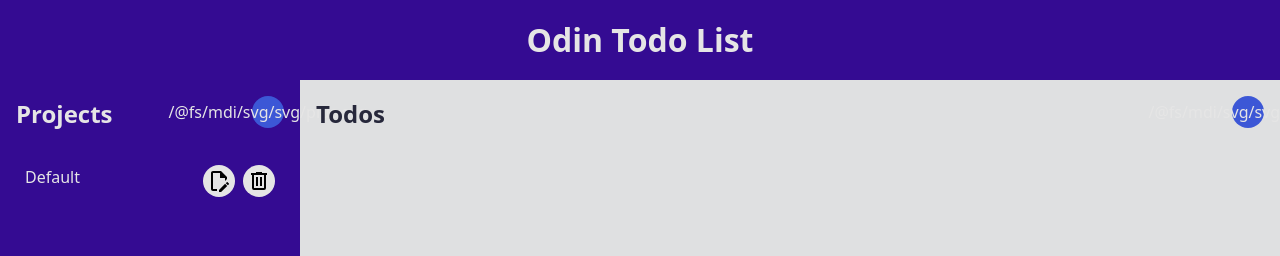
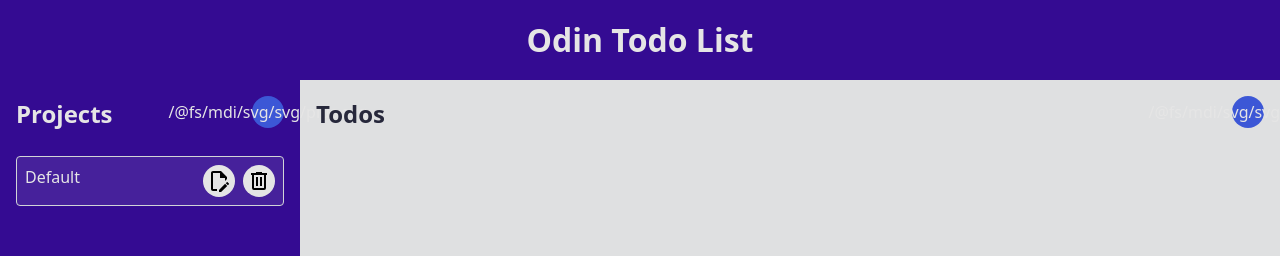
Before and after one commit to aquibulhaq/odin-todo-list, a website built with webpack: page src/template.html in a window 1280 px wide. Both pictures are taken after a click on the button 219 px from the left and 181 px from the top of the page. Shown: the top 256 px of the page. Built offline with nearby package versions, Linux system fonts and the light colour scheme.

Commit message:
Add project selection feature

```diff
--- a/src/controllers/app-controller.js
+++ b/src/controllers/app-controller.js
@@ -11,7 +11,9 @@
     }
 
     const projects = this.model.getAllProjects();
+    this.selectedProjectId = projects[0].id;
     this.view.showProjectList(projects);
+    this.view.setSelectedProject(this.selectedProjectId);
     this.view.showTodoList(projects[0].todos);
   }
 
@@ -37,4 +39,10 @@
     this.model.deleteProject(project);
     this.view.showProjectList(this.model.getAllProjects());
   }
+
+  onProjectButtonClick(projectId) {
+    this.selectedProjectId = projectId;
+    this.view.setSelectedProject(this.selectedProjectId);
+    this.view.showTodoList(this.model.getAllTodos(this.selectedProjectId));
+  }
 }
--- a/src/style.css
+++ b/src/style.css
@@ -172,7 +172,8 @@
 }
 
 .project-button:hover,
-.project-button:focus {
+.project-button:focus,
+.project-button.selected {
   background: rgb(255, 255, 255, 0.1);
   border-color: var(--color-outline);
 }
--- a/src/views/app-view.js
+++ b/src/views/app-view.js
@@ -78,6 +78,8 @@
 
       const projectButton = document.createElement('div');
       projectButton.classList.add('project-button');
+      projectButton.dataset.id = project.id;
+      projectButton.addEventListener('click', this.#onProjectButtonClick);
 
       const projectTitle = document.createElement('div');
       projectTitle.classList.add('project-title');
@@ -94,6 +96,12 @@
       projectListItem.appendChild(projectButton);
       this.#projectList.appendChild(projectListItem);
     }
+  }
+
+  setSelectedProject(projectId) {
+    document.querySelectorAll('.project-button').forEach((element) => {
+      element.classList.toggle('selected', element.dataset.id === projectId);
+    });
   }
 
   showTodoList(todos) {
@@ -251,6 +259,10 @@
     this.#deleteProjectTitle.textContent = '';
   }
 
+  #onProjectButtonClick = (event) => {
+    this.controller.onProjectButtonClick(event.currentTarget.dataset.id);
+  }
+
   #showAddTodoDialog = () => {
     this.#addTodoDialog.showModal();
   }
```
